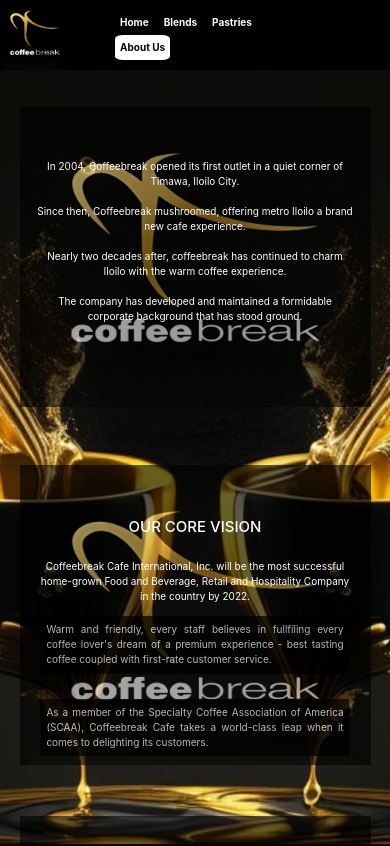
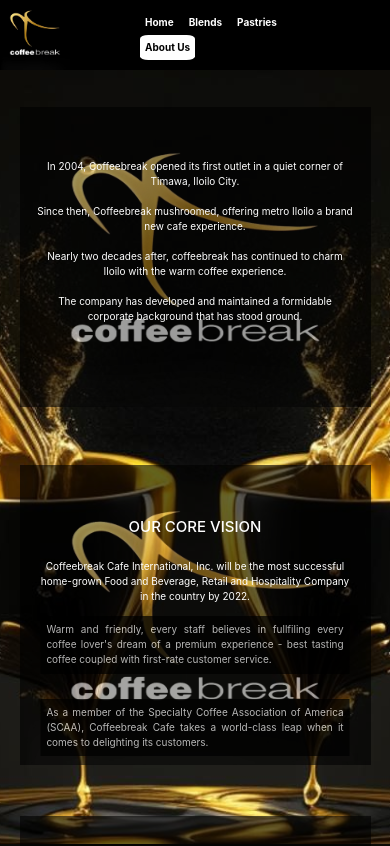
Before and after one commit to DummyDumDumb/coffeebreak, a plain HTML site: page About Us.html in a window 390 px wide. Shown: the top 846 px of the page. Drawn offline with nearby package versions, Linux system fonts and the light colour scheme; a script that the page names is missing.

Commit message:
Update Coffeebreak.css

```diff
--- a/Coffeebreak.css
+++ b/Coffeebreak.css
@@ -366,7 +366,7 @@ ul.nav li a {
     ul.nav {
         padding: 0px;
         margin: 0%;
-        margin-left: 45px;
+        margin-left: 70px;
         margin-top: 0px; /*48px*/
         width: 202px;
     }
```
